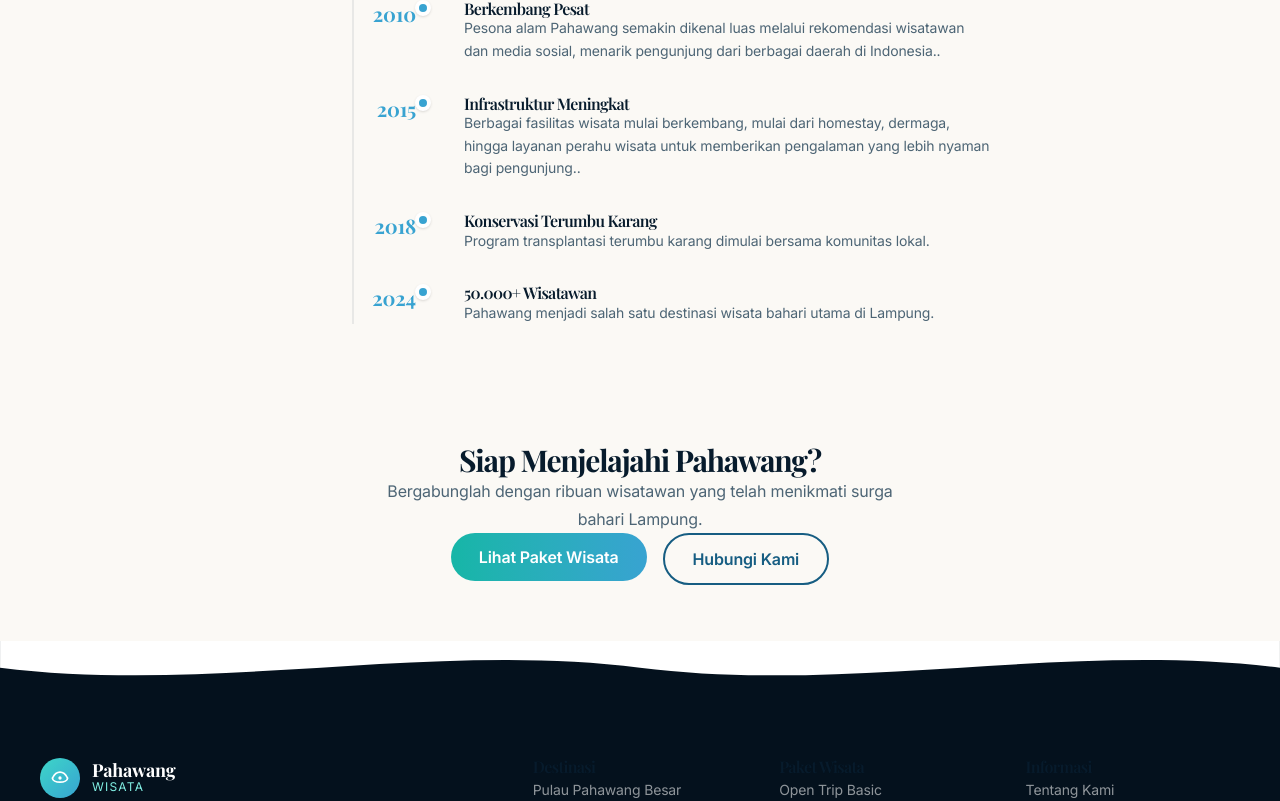
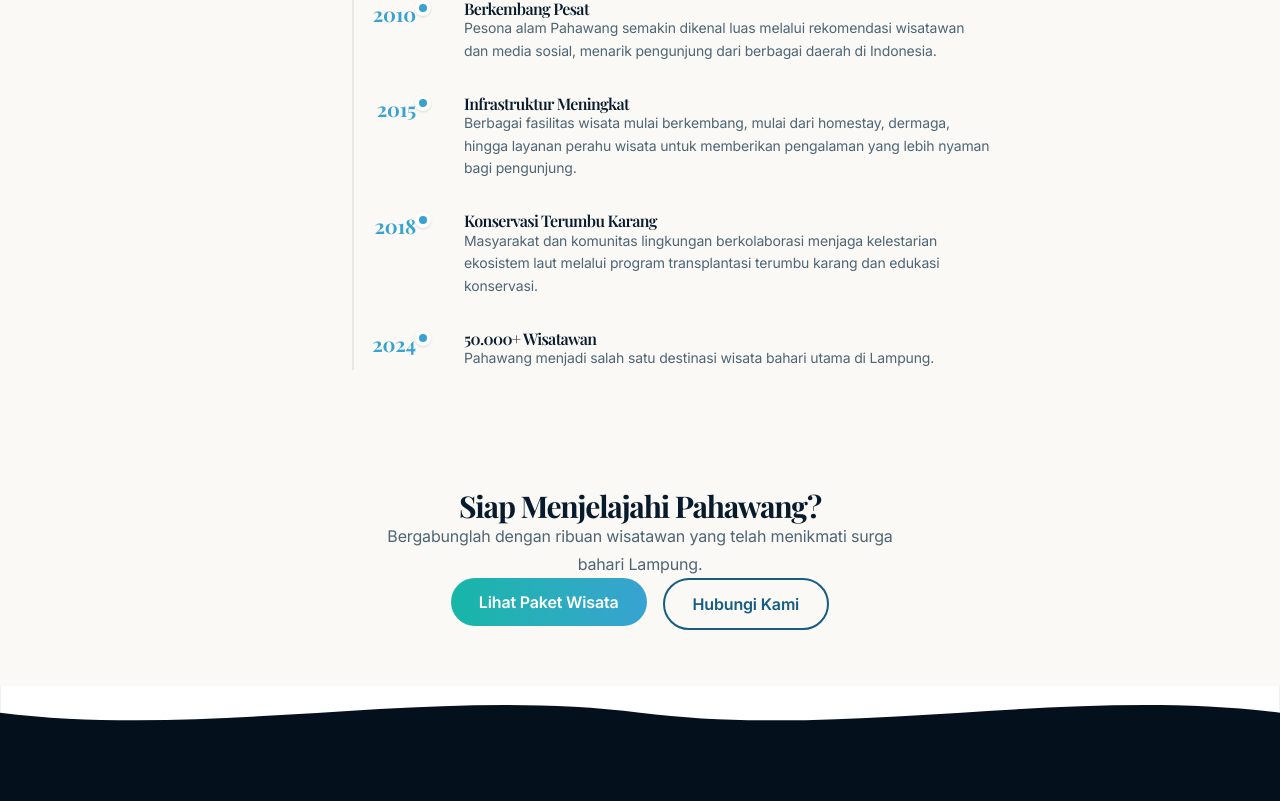
Before and after one commit to reyhansuryapratama/TA-WEB-24A-OCTUPLE, a Next.js app: page /tentang in a window 1280 px wide. Shown: the part 1761-2562 px from the top of the page. Built offline with nearby package versions, Linux system fonts and the light colour scheme.

Commit message:
main: merubah deskripsi perjalanan pahawang 2018

```diff
--- a/app/tentang/page.tsx
+++ b/app/tentang/page.tsx
@@ -38,7 +38,7 @@ const timeline = [
     judul: "Berkembang Pesat",
 
     deskripsi:
-      "Pesona alam Pahawang semakin dikenal luas melalui rekomendasi wisatawan dan media sosial, menarik pengunjung dari berbagai daerah di Indonesia..",
+      "Pesona alam Pahawang semakin dikenal luas melalui rekomendasi wisatawan dan media sosial, menarik pengunjung dari berbagai daerah di Indonesia.",
   },
 
   {
@@ -47,7 +47,7 @@ const timeline = [
     judul: "Infrastruktur Meningkat",
 
     deskripsi:
-      "Berbagai fasilitas wisata mulai berkembang, mulai dari homestay, dermaga, hingga layanan perahu wisata untuk memberikan pengalaman yang lebih nyaman bagi pengunjung..",
+      "Berbagai fasilitas wisata mulai berkembang, mulai dari homestay, dermaga, hingga layanan perahu wisata untuk memberikan pengalaman yang lebih nyaman bagi pengunjung.",
   },
 
   {
@@ -56,7 +56,7 @@ const timeline = [
     judul: "Konservasi Terumbu Karang",
 
     deskripsi:
-      "Program transplantasi terumbu karang dimulai bersama komunitas lokal.",
+      "Masyarakat dan komunitas lingkungan berkolaborasi menjaga kelestarian ekosistem laut melalui program transplantasi terumbu karang dan edukasi konservasi.",
   },
 
   {
```
